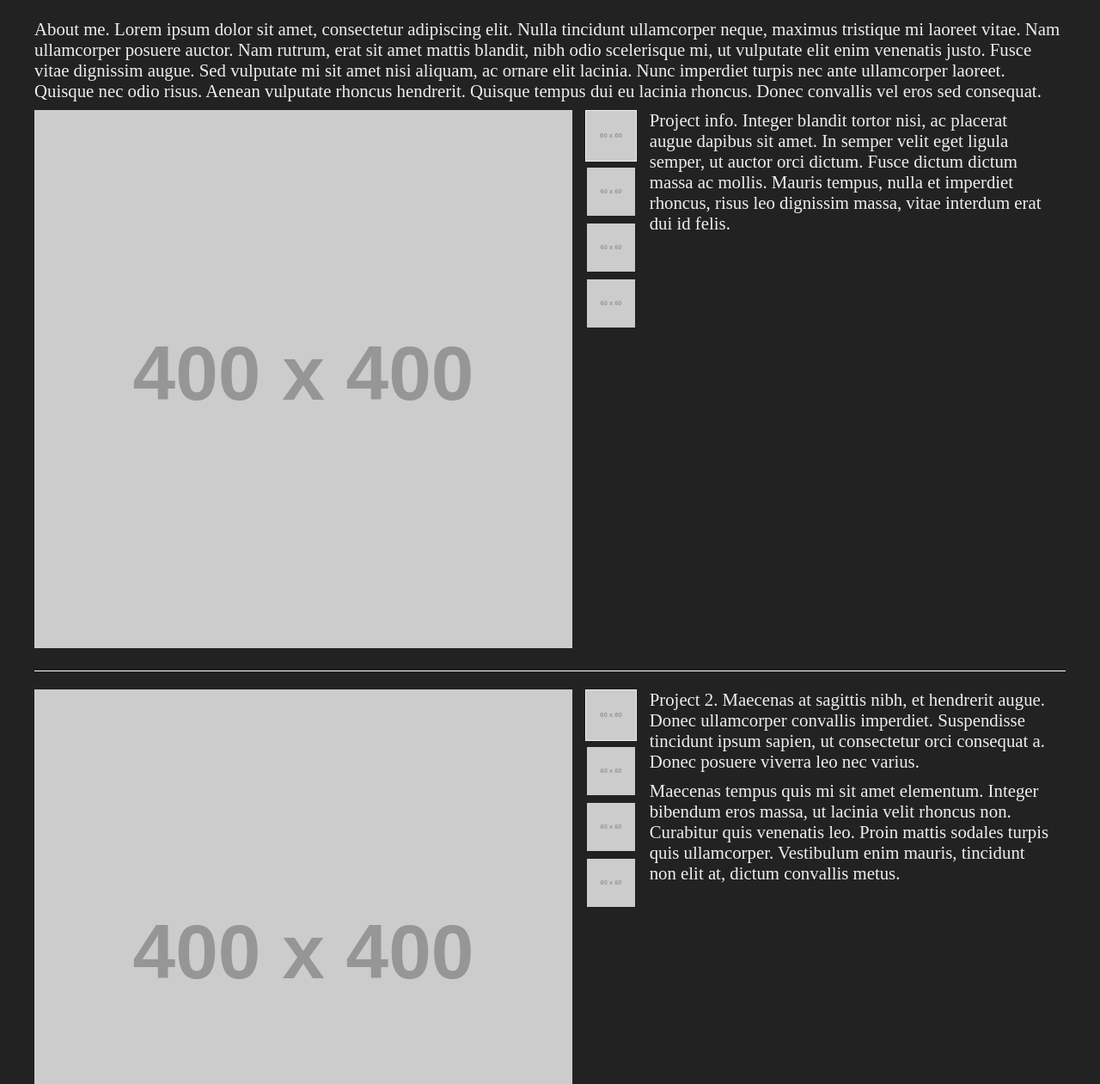
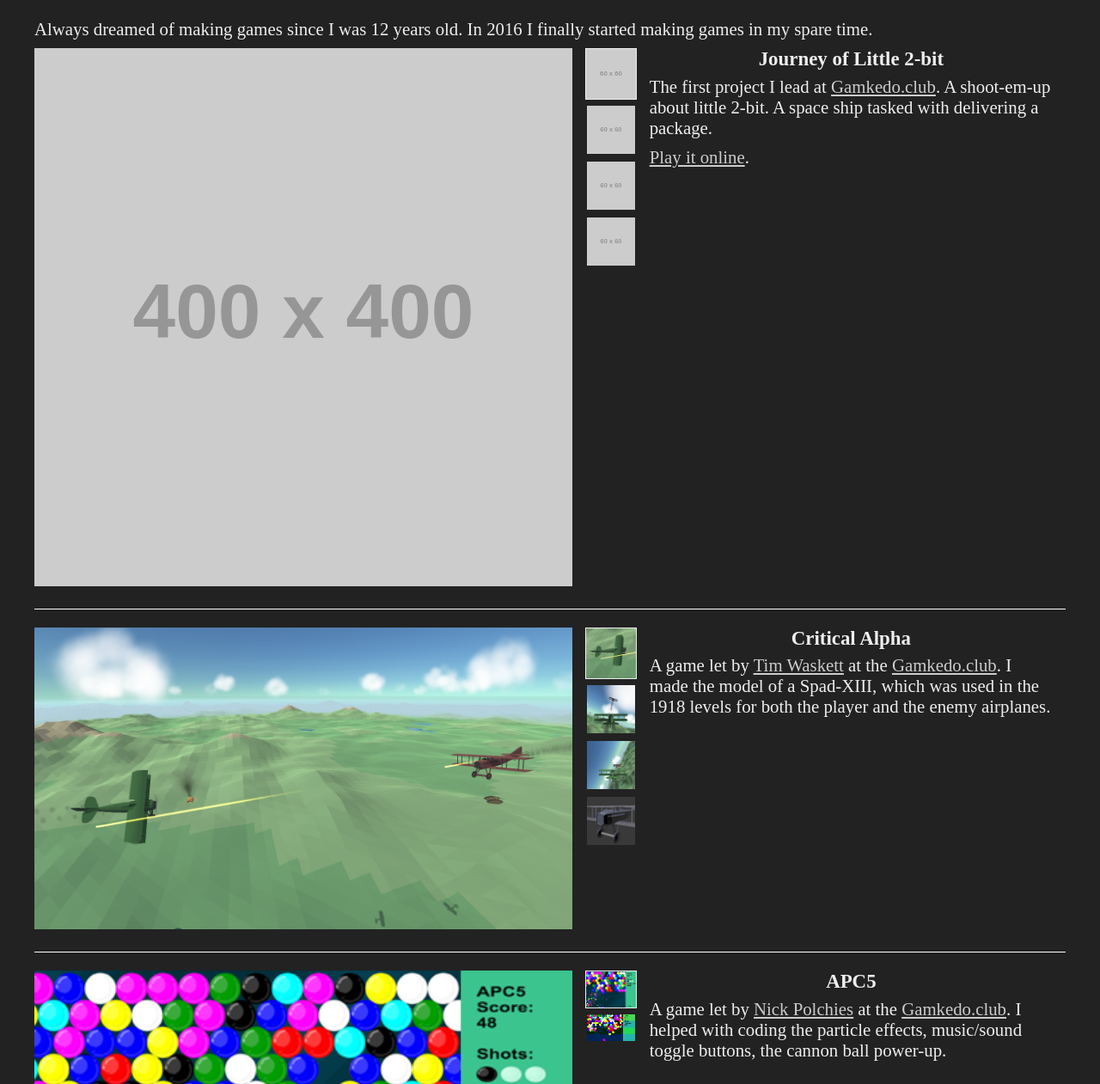
Before and after one commit to SpadXIII/spadxiii.github.io, a website: page index.html in a window 1280 px wide. Shown: the part 99-1360 px from the top of the page at 86% size. Drawn offline with Linux system fonts and the light colour scheme; placeholder pictures from the web are drawn by us.

Commit message:
Added some AP5/Critical Alpha screenshots

```diff
--- a/index.html
+++ b/index.html
@@ -18,20 +18,20 @@
 <div>
   <section class="about">
     <p>
-      About me. Lorem ipsum dolor sit amet, consectetur adipiscing elit. Nulla tincidunt ullamcorper neque, maximus tristique mi laoreet vitae.
-      Nam ullamcorper posuere auctor. Nam rutrum, erat sit amet mattis blandit, nibh odio scelerisque mi, ut vulputate elit enim venenatis justo.
-      Fusce vitae dignissim augue. Sed vulputate mi sit amet nisi aliquam, ac ornare elit lacinia. Nunc imperdiet turpis nec ante ullamcorper laoreet.
-      Quisque nec odio risus. Aenean vulputate rhoncus hendrerit. Quisque tempus dui eu lacinia rhoncus. Donec convallis vel eros sed consequat.
+      Always dreamed of making games since I was 12 years old. In 2016 I finally started making games in my spare time.
     </p>
   </section>
 
   <section class="projects">
     <article>
       <div class="info">
+        <h2>Journey of Little 2-bit</h2>
         <p>
-          Project info. Integer blandit tortor nisi, ac placerat augue dapibus sit amet. In semper velit eget ligula semper,
-          ut auctor orci dictum. Fusce dictum dictum massa ac mollis. Mauris tempus, nulla et imperdiet rhoncus, risus leo dignissim massa,
-          vitae interdum erat dui id felis.
+          The first project I lead at <a href="https://gamkedo.club">Gamkedo.club</a>. A shoot-em-up about little 2-bit.
+          A space ship tasked with delivering a package.
+        </p>
+        <p>
+          <a href="https://spadxiii.itch.io/the-journey-of-little-2-bit">Play it online</a>.
         </p>
       </div>
       <div class="screenshot">
@@ -47,27 +47,39 @@
 
     <article>
       <div class="info">
+        <h2>Critical Alpha</h2>
         <p>
-          Project 2. Maecenas at sagittis nibh, et hendrerit augue. Donec ullamcorper convallis imperdiet.
-          Suspendisse tincidunt ipsum sapien, ut consectetur orci consequat a. Donec posuere viverra leo nec varius.
-        </p>
-        <p>
-          Maecenas tempus quis mi sit amet elementum. Integer bibendum eros massa, ut lacinia velit rhoncus non.
-          Curabitur quis venenatis leo. Proin mattis sodales turpis quis ullamcorper. Vestibulum enim mauris,
-          tincidunt non elit at, dictum convallis metus.
+          A game let by <a href="http://www.stonebakedgames.co.uk/">Tim Waskett</a> at the <a href="https://gamkedo.club">Gamkedo.club</a>.
+          I made the model of a Spad-XIII, which was used in the 1918 levels for both the player and the enemy airplanes.
         </p>
       </div>
       <div class="screenshot">
-        <img src="http://placehold.it/400x400" alt="">
+        <img src="/img/critical alpha/Spad_XIII_screen_grab_-_09.png" alt="Spad-XIII">
       </div>
       <div class="previews">
-        <a href="http://placehold.it/400x400"><img src="http://placehold.it/60x60" alt="" class="active"></a>
-        <a href="http://placehold.it/400x300"><img src="http://placehold.it/60x60" alt=""></a>
-        <a href="http://placehold.it/400x380"><img src="http://placehold.it/60x60" alt=""></a>
-        <a href="http://placehold.it/400x350"><img src="http://placehold.it/60x60" alt=""></a>
+        <a href="/img/critical alpha/Spad_XIII_screen_grab_-_09.png"><img src="/img/critical alpha/preview_Spad_XIII_screen_grab_-_09.png" alt="Preview Spad-XIII" class="active"></a>
+        <a href="/img/critical alpha/Spad-vs-Spad-1.png"><img src="/img/critical alpha/preview_Spad-vs-Spad-1.png" alt="Preview Spad-XIII"></a>
+        <a href="/img/critical alpha/Spad-vs-Spad-2.png"><img src="/img/critical alpha/preview_Spad-vs-Spad-2.png" alt="Preview Spad-XIII"></a>
+        <a href="/img/critical alpha/Spad-XIII-02-04.png"><img src="/img/critical alpha/preview_Spad-XIII-02-04.png" alt="Preview Spad-XIII"></a>
       </div>
     </article>
 
+    <article>
+      <div class="info">
+        <h2>APC5</h2>
+        <p>
+          A game let by <a href="http://www.nicholaspolchies.com/">Nick Polchies</a> at the <a href="https://gamkedo.club">Gamkedo.club</a>.
+          I helped with coding the particle effects, music/sound toggle buttons, the cannon ball power-up.
+        </p>
+      </div>
+      <div class="screenshot">
+        <img src="/img/apc5/apc5d.png" alt="APC5">
+      </div>
+      <div class="previews">
+        <a href="/img/apc5/apc5d.png"><img src="/img/apc5/preview_apc5d.png" alt="Preview APC5" class="active"></a>
+        <a href="/img/apc5/apc5 gameplay.gif"><img src="/img/apc5/preview_apc5 gameplay.png" alt="Preview APC5 gameplay"></a>
+      </div>
+    </article>
   </section>
 
   <footer>
--- a/sass/style.scss
+++ b/sass/style.scss
@@ -34,6 +34,10 @@ body {
 
 p {
   margin: 0 0 0.5em 0;
+}
+
+a {
+  color: #ccc;
 }
 
 header {
@@ -74,10 +78,20 @@ article {
   display: flex;
   flex-flow: column-reverse;
   align-content: stretch;
+  margin-bottom: 1em;
 
-  border-bottom: solid 1px #fff;
-  padding-bottom: 1em;
-  margin-bottom: 1em;
+  h2 {
+    font-size: 1.1em;
+    margin: 0 0 .3em 0;
+
+    text-align: center;
+  }
+
+  @include breakpoint($bp-small $bp-medium) {
+    h2 {
+      margin-top: 1em;
+    }
+  }
 
   div {
     margin-right: 15px;
@@ -121,3 +135,8 @@ article {
     }
   }
 }
+
+article + article {
+  border-top: solid 1px #fff;
+  padding-top: 1em;
+}
```
Also changed, not shown: css/style.css, img/apc5/apc5 gameplay.gif (added), img/apc5/apc5d.png (added), img/apc5/preview_apc5 gameplay.png (added), img/apc5/preview_apc5d.png (added), img/critical alpha/Spad-XIII-02-04.png (added), img/critical alpha/Spad-vs-Spad-1.png (added), img/critical alpha/Spad-vs-Spad-2.png (added), img/critical alpha/Spad_XIII_screen_grab_-_09.png (added), img/critical alpha/preview_Spad-XIII-02-04.png (added), img/critical alpha/preview_Spad-vs-Spad-1.png (added), img/critical alpha/preview_Spad-vs-Spad-2.png (added), img/critical alpha/preview_Spad_XIII_screen_grab_-_09.png (added).
